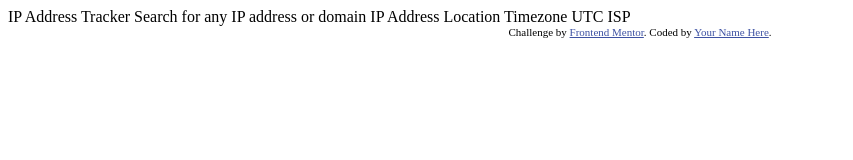
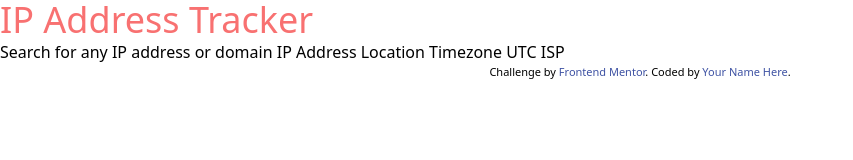
Before and after one commit to nicknjagi/ip-address-tracker, a website: page public/index.html in a window 1280 px wide. Shown: the whole page, without its empty margins (0-853 px from the left). Drawn offline with Linux system fonts and the light colour scheme.

Commit message:
add tailwindCSS

```diff
--- a/index.html
+++ b/public/index.html
@@ -5,7 +5,7 @@
   <meta name="viewport" content="width=device-width, initial-scale=1.0"> <!-- displays site properly based on user's device -->
 
   <link rel="icon" type="image/png" sizes="32x32" href="./images/favicon-32x32.png">
-
+  <link rel="stylesheet" href="./styles.css">
   <title>Frontend Mentor | IP Address Tracker</title>
 
   <!-- Feel free to remove these styles or customise in your own stylesheet 👍 -->
@@ -16,7 +16,7 @@
 </head>
 <body>
 
-  IP Address Tracker
+  <h1 class="text-4xl text-red-400">IP Address Tracker</h1>
 
   Search for any IP address or domain
 
--- /dev/null
+++ b/src/styles.css
@@ -0,0 +1,3 @@
+@tailwind base;
+@tailwind components;
+@tailwind utilities;
--- /dev/null
+++ b/tailwind.config.js
@@ -0,0 +1,8 @@
+/** @type {import('tailwindcss').Config} */
+module.exports = {
+  content: ['./public/**/*.{html,js}'],
+  theme: {
+    extend: {},
+  },
+  plugins: [],
+}
```
Also changed, not shown: package.json (added, +8 -0 lines), public/styles.css (added), 2 other files.
